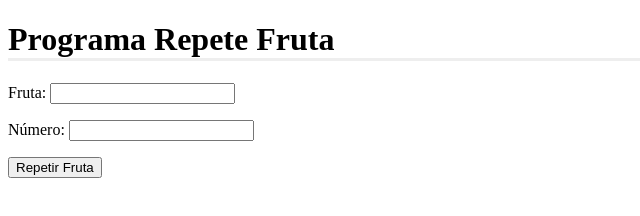
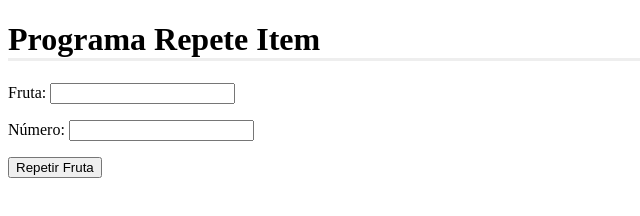
Before and after one commit to jarmesonsks/algoritmos_js, a website: page cap5/exercicíos/repeteItem/index.html in a window 1280 px wide. Shown: the full height of the page, 0-640 px from the left. Drawn offline with Linux system fonts and the light colour scheme.

Commit message:
Update index.html

```diff
--- a/cap5/exercicíos/repeteItem/index.html
+++ b/cap5/exercicíos/repeteItem/index.html
@@ -7,7 +7,7 @@
     <link rel="stylesheet" href="/cap5/css/estilos.css">
 </head>
 <body>
-    <h1>Programa Repete Fruta</h1>
+    <h1>Programa Repete Item</h1>
     <form action="">
         <p>Fruta:
             <input type="text" name="" id="inNome">
```
